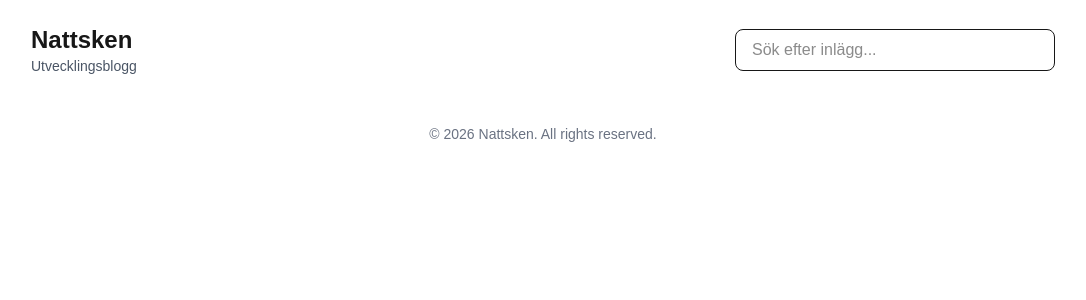
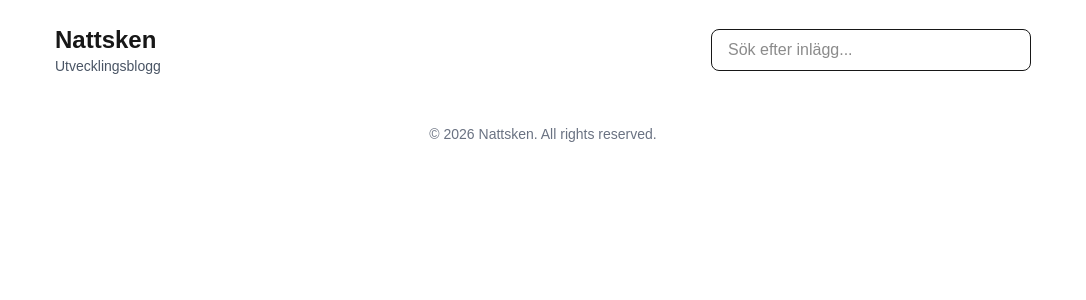
Before and after one commit to jine/utvecklingsblogg, a Next.js app: page / in a window 1280 px wide. Shown: the top 300 px of the page, without its empty margins (97-1183 px from the left). Built offline with nearby package versions, Linux system fonts and the light colour scheme; no server answers; the database is empty.

Commit message:
Tiny fixes, added meta desc and some styling

```diff
--- a/src/app/layout.tsx
+++ b/src/app/layout.tsx
@@ -1,8 +1,8 @@
 import type { Metadata } from "next";
 import { Geist, Geist_Mono } from "next/font/google";
-import "./globals.css";
 import Header from "@/components/layout/header";
 import Footer from "@/components/layout/footer";
+import "./globals.css";
 
 const geistSans = Geist({
     variable: "--font-geist-sans",
@@ -16,7 +16,8 @@ const geistMono = Geist_Mono({
 
 export const metadata: Metadata = {
     title: "Nattsken - Utvecklingsblogg",
-    description: "",
+    description:
+        "Här delar jag mina erfarenheter och insikter från utvecklingsvärlden, inklusive projekt, tekniker och lärdomar.",
 };
 
 export default function RootLayout({
@@ -29,7 +30,7 @@ export default function RootLayout({
             <body
                 className={`${geistSans.variable} ${geistMono.variable} antialiased`}
             >
-                <div className="container max-w-5xl mx-auto py-6">
+                <div className="container max-w-5xl mx-auto p-6">
                     <Header />
                     {children}
                     <Footer />
```
Also changed, not shown: src/components/layout/header.tsx (+8 -2 lines).
